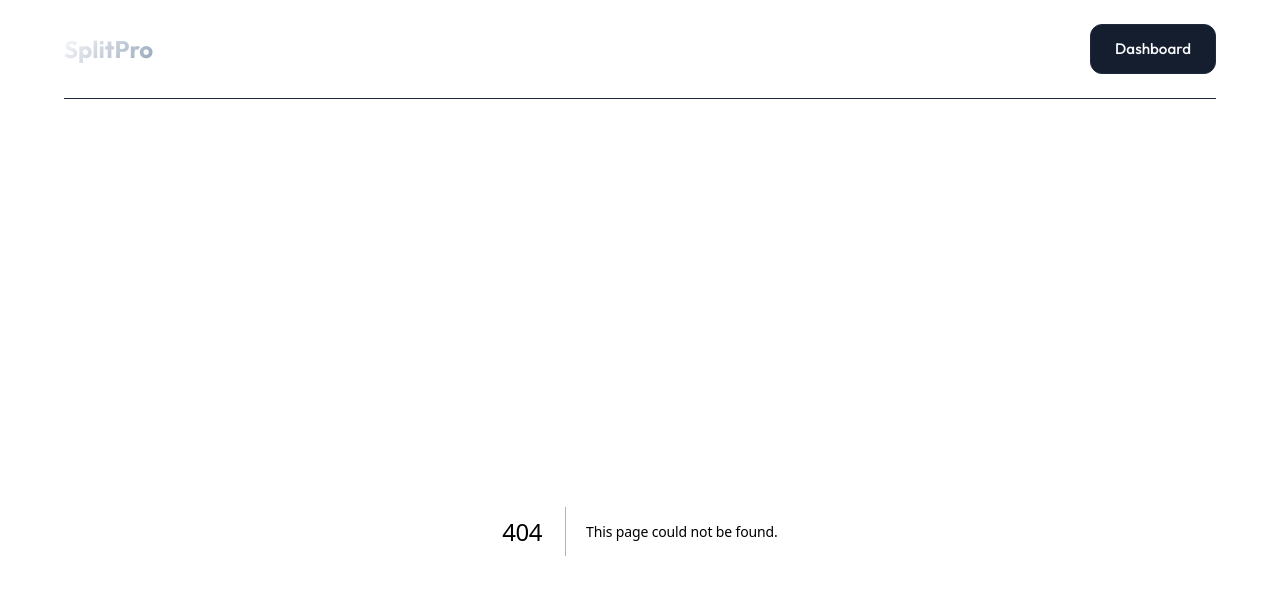
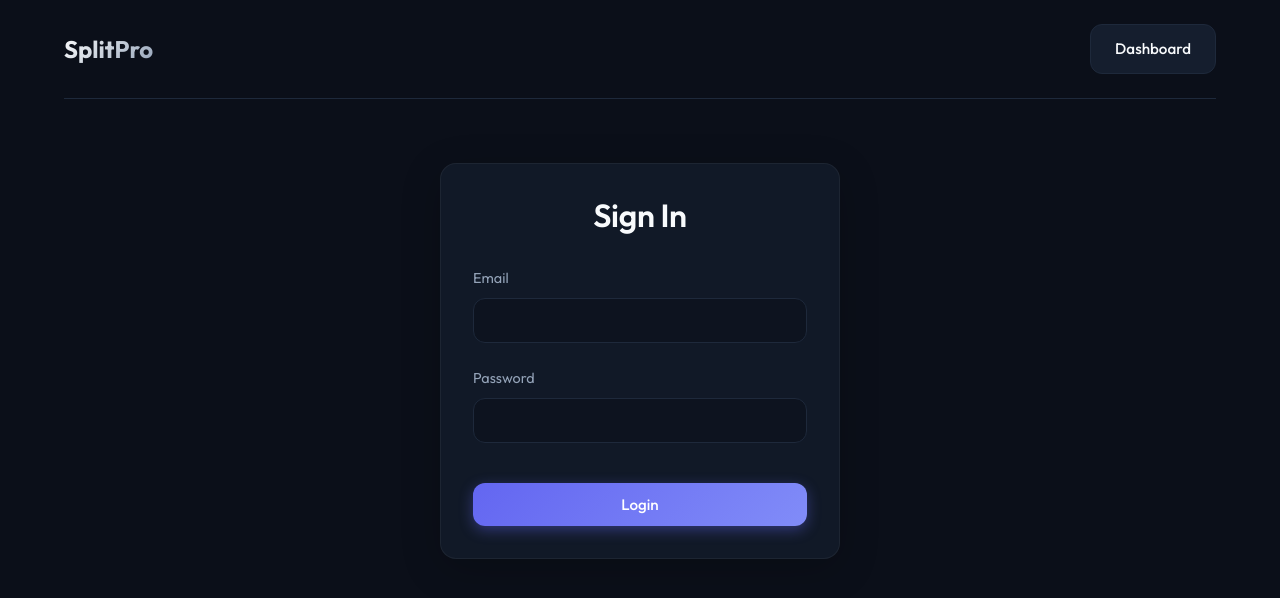
Before and after one commit to Harshkhestika/shared-expenses-app, a Next.js app: page /login in a window 1280 px wide. Before the commit this address had no page. Shown: the top 598 px of the page. Built offline with nearby package versions, Linux system fonts and the light colour scheme.

Commit message:
feat: implement login module

```diff
--- /dev/null
+++ b/src/app/login/page.tsx
@@ -0,0 +1,49 @@
+"use client";
+import { useState } from 'react';
+import { useRouter } from 'next/navigation';
+
+export default function LoginPage() {
+  const [email, setEmail] = useState('');
+  const [password, setPassword] = useState('');
+  const router = useRouter();
+
+  const handleLogin = (e: React.FormEvent) => {
+    e.preventDefault();
+    // Dummy login module for the requirement
+    if (email && password) {
+      document.cookie = `auth=true; path=/`;
+      router.push('/');
+    }
+  };
+
+  return (
+    <div className="glass-panel" style={{ maxWidth: '400px', margin: '0 auto', marginTop: '4rem' }}>
+      <h2 style={{ textAlign: 'center', marginBottom: '2rem' }}>Sign In</h2>
+      <form onSubmit={handleLogin}>
+        <div className="input-group">
+          <label>Email</label>
+          <input
+            type="email"
+            className="input-field"
+            required
+            value={email}
+            onChange={(e) => setEmail(e.target.value)}
+          />
+        </div>
+        <div className="input-group">
+          <label>Password</label>
+          <input
+            type="password"
+            className="input-field"
+            required
+            value={password}
+            onChange={(e) => setPassword(e.target.value)}
+          />
+        </div>
+        <button type="submit" className="btn btn-primary" style={{ width: '100%', marginTop: '1rem' }}>
+          Login
+        </button>
+      </form>
+    </div>
+  );
+}
```
